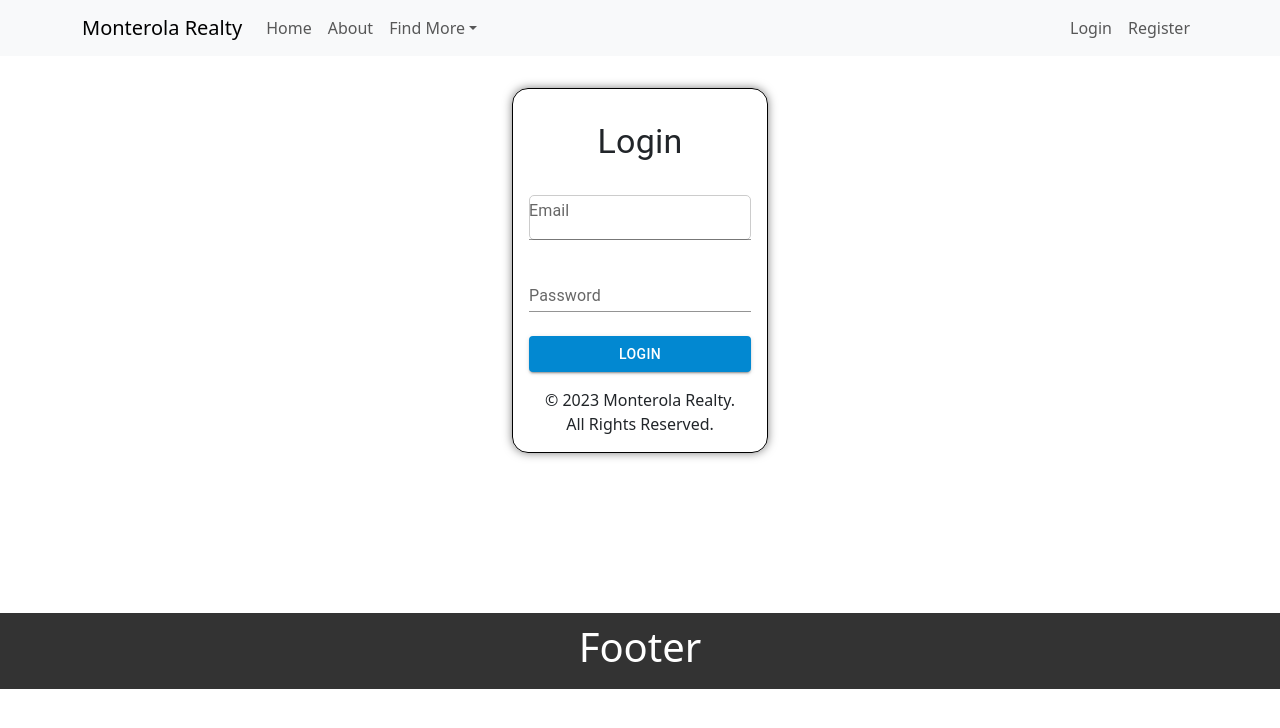
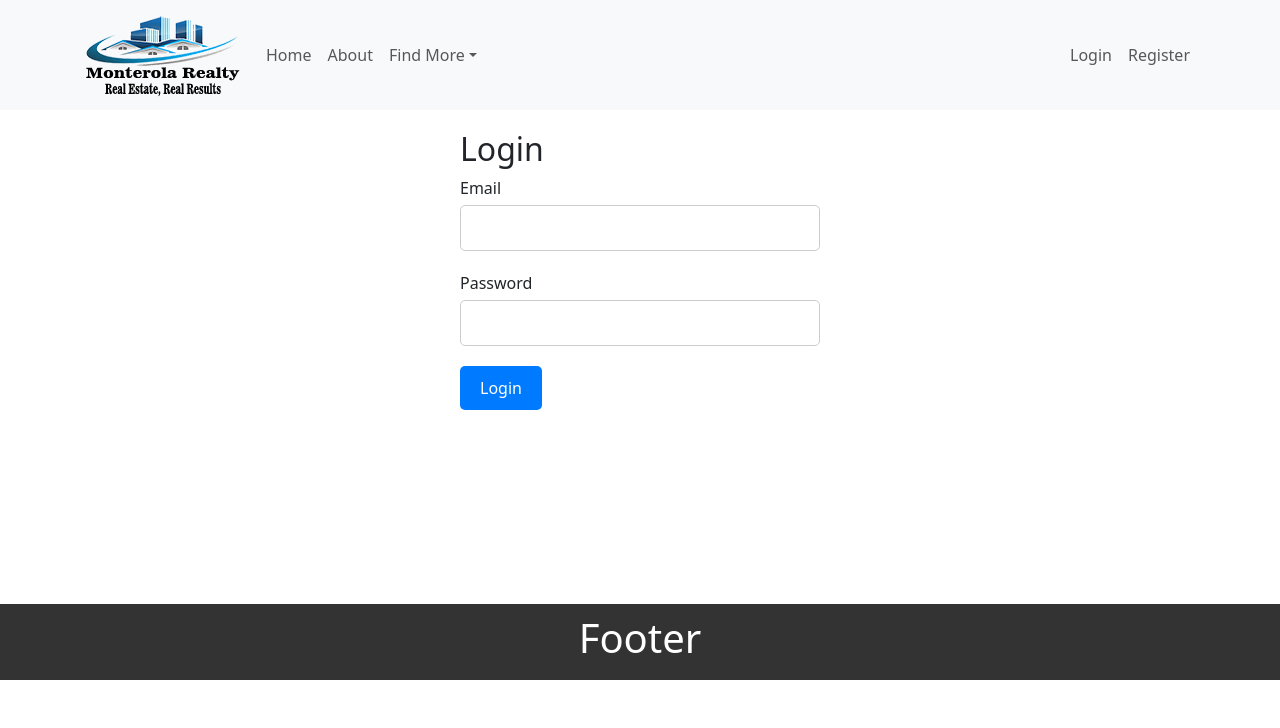
Before and after one commit to kodego-gio/monterolarealty, a React (Create React App) app: page /login in a window 1280 px wide. Shown: the top 728 px of the page. Built offline with nearby package versions, Linux system fonts and the light colour scheme.

Commit message:
add logo and favicon

```diff
--- a/public/index.html
+++ b/public/index.html
@@ -2,7 +2,7 @@
 <html lang="en">
   <head>
     <meta charset="utf-8" />
-    <link rel="icon" href="%PUBLIC_URL%/favicon.ico" />
+    <link rel="icon" href="%PUBLIC_URL%/monterola-realty-log01.png" />
     <meta name="viewport" content="width=device-width, initial-scale=1" />
     <meta name="theme-color" content="#000000" />
     <meta
--- a/src/App.css
+++ b/src/App.css
@@ -46,25 +46,8 @@
 }
 
 /*---------------------Start of CSS Components below----------------------------*/
-.box-login {
-  display: flex;
-  flex-direction: column;
-  justify-content: center;
-  align-items: center;
-  border: 1px solid black;
-  box-shadow: 0px 0px 10px rgba(0, 0, 0, 0.5);
-  width: 20%;
-  margin: auto;
-  padding: 1rem;
-  margin-top: 2rem;
-  margin-bottom: 10rem;
-  border-radius: 1rem;
-}
-
-.typographyHeader-login {
-  font-size: 2rem;
-  text-align: center;
-  padding: 1rem;
+nav {
+  background-color: #fff;
 }
 
 .box-register {
@@ -162,3 +145,83 @@
 button:hover {
   background-color: #0056b3;
 }
+
+.login-form {
+  max-width: 400px;
+  margin: 0 auto;
+  padding: 20px;
+}
+
+.form-group {
+  margin-bottom: 20px;
+}
+
+label {
+  display: block;
+  margin-bottom: 5px;
+}
+
+input[type="email"],
+input[type="password"] {
+  width: 100%;
+  padding: 10px;
+  border: 1px solid #ccc;
+  border-radius: 5px;
+  font-size: 16px;
+}
+
+button {
+  background-color: #007bff;
+  color: #fff;
+  padding: 10px 20px;
+  border: none;
+  border-radius: 5px;
+  font-size: 16px;
+  cursor: pointer;
+}
+
+button:hover {
+  background-color: #0056b3;
+}
+
+/*---------------------Login Form CSS----------------------------*/
+.login-form {
+  max-width: 400px;
+  margin: 0 auto;
+  padding: 20px;
+  padding-bottom: 7.1rem;
+}
+
+.form-group {
+  margin-bottom: 20px;
+}
+
+label {
+  display: block;
+  margin-bottom: 5px;
+}
+
+input[type="email"],
+input[type="password"] {
+  width: 100%;
+  padding: 10px;
+  border: 1px solid #ccc;
+  border-radius: 5px;
+  font-size: 16px;
+}
+
+button {
+  background-color: #007bff;
+  color: #fff;
+  padding: 10px 20px;
+  border: none;
+  border-radius: 5px;
+  font-size: 16px;
+  cursor: pointer;
+}
+
+button:hover {
+  background-color: #0056b3;
+}
+
+/*---------------------Register Form CSS----------------------------*/
--- a/src/Components/Header.js
+++ b/src/Components/Header.js
@@ -6,7 +6,7 @@
 
     <Navbar collapseOnSelect expand="lg" className="bg-body-tertiary">
       <Container>
-        <Navbar.Brand href="#home">Monterola Realty</Navbar.Brand>
+        <Navbar.Brand href="#home"><img src={require('../imgs/monterola-realty-logo1.png')} alt='monterola realty' /></Navbar.Brand>
         <Navbar.Toggle aria-controls="responsive-navbar-nav" />
         <Navbar.Collapse id="responsive-navbar-nav">
           <Nav className="me-auto">
--- a/src/Components/Login.js
+++ b/src/Components/Login.js
@@ -1,16 +1,55 @@
-import React from 'react'
-import { Box, Button, TextField, Typography } from '@mui/material'
+import React, { useState } from 'react';
 
-function Login() {
+const LoginForm = () => {
+  const [formData, setFormData] = useState({
+    email: '',
+    password: '',
+  });
+
+  const handleChange = (e) => {
+    const { name, value } = e.target;
+    setFormData({
+      ...formData,
+      [name]: value,
+    });
+  };
+
+  const handleSubmit = (e) => {
+    e.preventDefault();
+    // Add your login logic here
+    console.log(formData);
+  };
+
   return (
-    <Box className="box-login">
-      <Typography variant='h4' className='typographyHeader-login'>Login</Typography>
-        <TextField id="" fullWidth label={"Email"}type= 'email'  variant="standard" /><br></br>
-        <TextField id="" fullWidth label={"Password"} type='password' variant="standard" /><br></br>
-        <Button fullWidth className='btn-login' variant='contained' color='info'>LOGIN</Button>
-      <Typography variant='p' sx={{ marginTop: 2, textAlign: 'center' }}>&copy; 2023 Monterola Realty.<br></br> All Rights Reserved.</Typography>
-    </Box>
-  )
-}
+    <div className="login-form">
+      <h2>Login</h2>
+      <form onSubmit={handleSubmit}>
+        <div className="form-group">
+          <label htmlFor="email">Email</label>
+          <input
+            type="email"
+            id="email"
+            name="email"
+            value={formData.email}
+            onChange={handleChange}
+            required
+          />
+        </div>
+        <div className="form-group">
+          <label htmlFor="password">Password</label>
+          <input
+            type="password"
+            id="password"
+            name="password"
+            value={formData.password}
+            onChange={handleChange}
+            required
+          />
+        </div>
+        <button type="submit">Login</button>
+      </form>
+    </div>
+  );
+};
 
-export default Login
+export default LoginForm;
```
Also changed, not shown: public/monterola-realty-logo1.png (added), src/imgs/monterola-realty-logo1.png (added).
